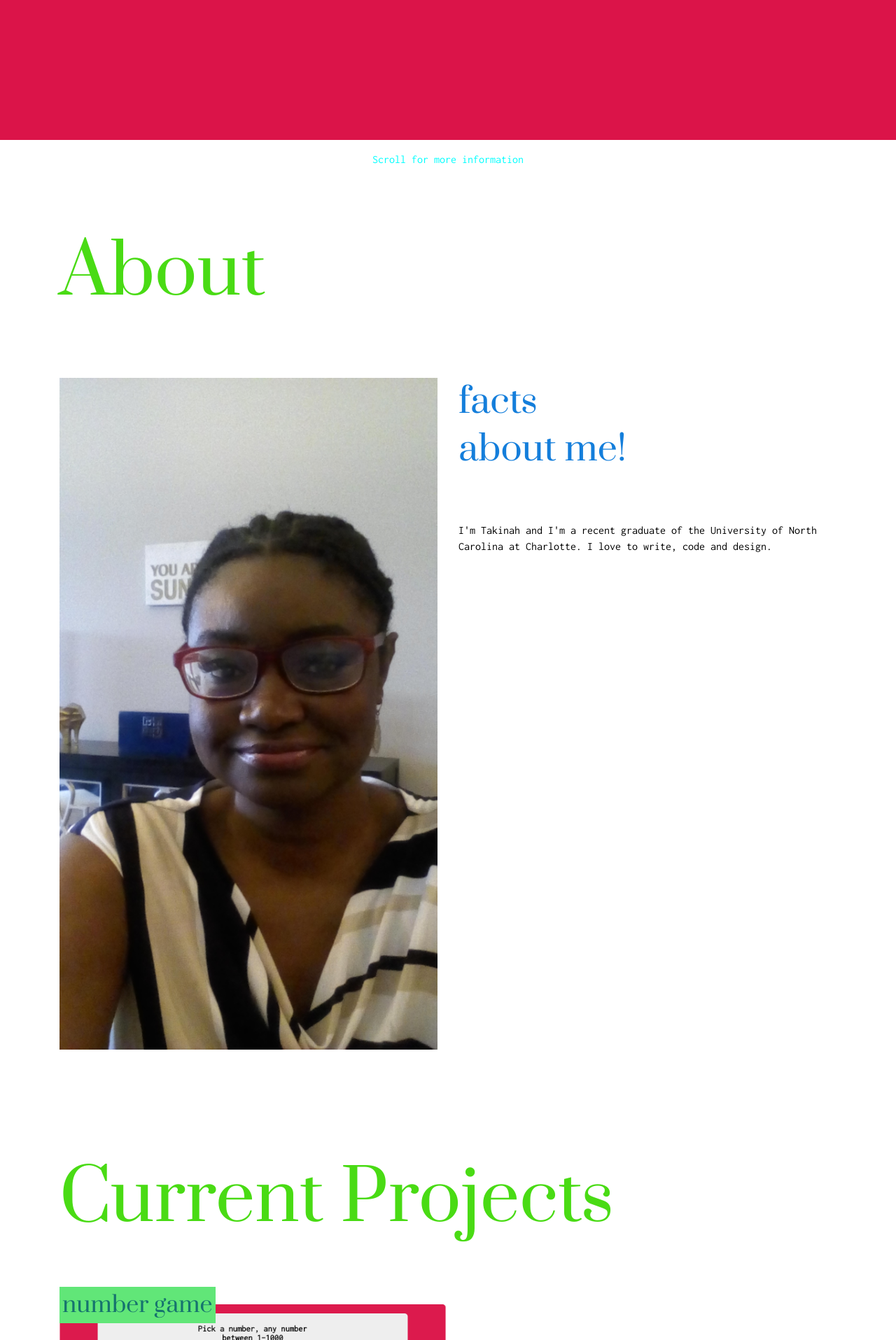
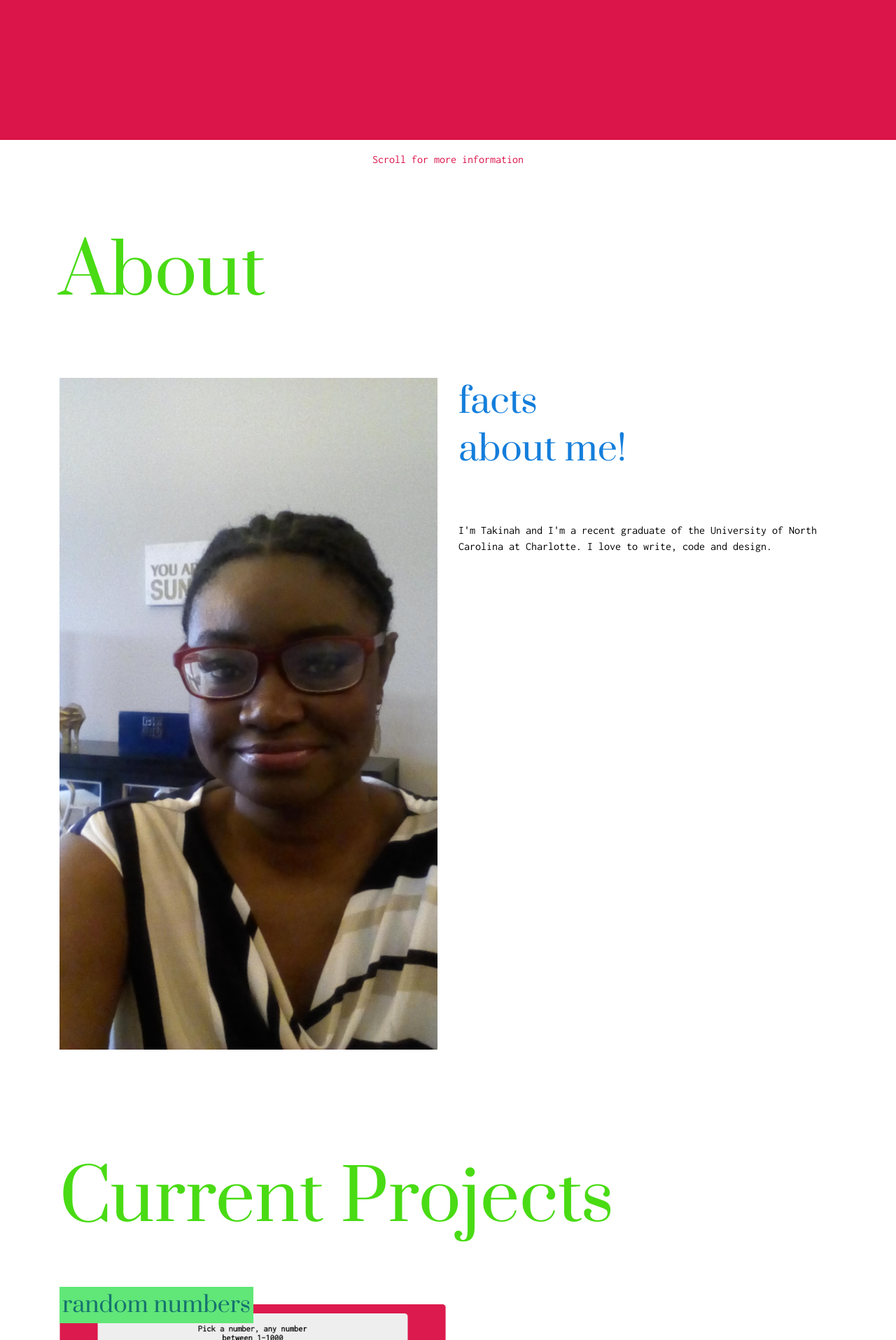
Before and after one commit to tscales2/tscales2.github.io, a PHP site: page / in a window 1280 px wide. Shown: the part 520-2435 px from the top of the page at 70% size. Run offline with PHP 8.4, Linux system fonts and the light colour scheme.

Commit message:
updated for better clarity

```diff
--- a/index.html
+++ b/index.html
@@ -58,7 +58,7 @@
             <h2>Current Projects</h2>
             <div class="row no-gutters">
                 <div class="col">
-                    <h4>number game</h4>
+                    <h4>random numbers</h4>
                     <img src="img/numGamePic.png" class="works-img" alt="screenshot of game page" />
                 </div>
                 <div class="col">
@@ -80,7 +80,7 @@
                     </div>
                 </div>
                 <div class="col">
-                    <h4 class="right-aligned">word game</h4>
+                    <h4 class="right-aligned">random words</h4>
                     <img src="img/undraw_bookshelves_xekd.svg" class="works-img" alt="picture of woman and a bookshelf" />
                 </div>
 
--- a/main.css
+++ b/main.css
@@ -24,7 +24,7 @@ body {
     background-color: #db1449;
 }
 .scroll{
-    color: aqua;
+    color: #db1449;
     text-align: center;
 }
 
```
